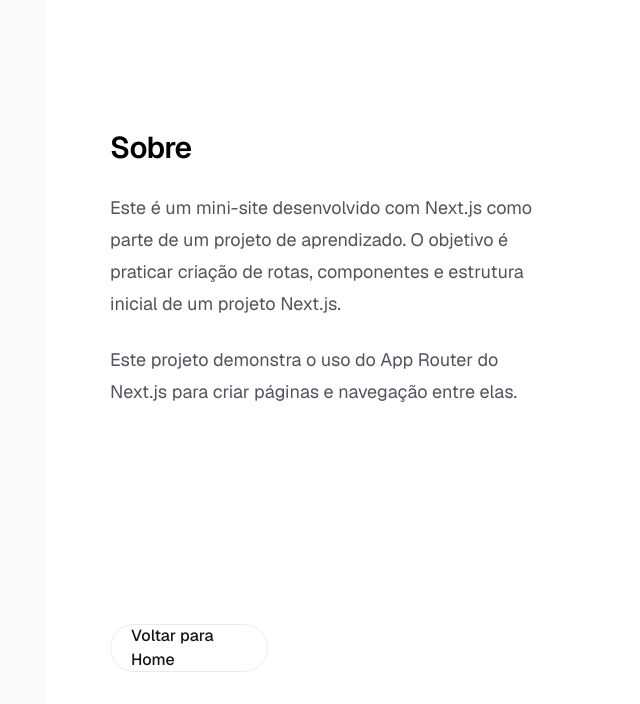
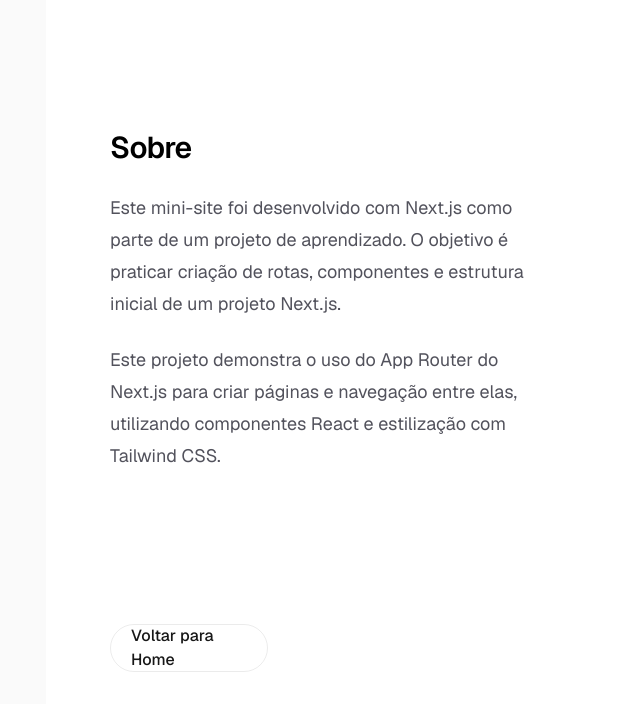
Before and after one commit to davi-aalves/meu-projeto-next, a Next.js app: page /sobre in a window 1280 px wide. Shown: the top 704 px of the page, without its empty margins (210-850 px from the left). Built offline with nearby package versions, Linux system fonts and the light colour scheme.

Commit message:
feat: atualiza página Sobre com informações do projeto e navegação

```diff
--- a/app/sobre/page.js
+++ b/app/sobre/page.js
@@ -1,3 +1,5 @@
+import Link from "next/link";
+
 export default function Sobre() {
   return (
     <div className="flex min-h-screen items-center justify-center bg-zinc-50 font-sans dark:bg-black">
@@ -7,20 +9,21 @@ export default function Sobre() {
             Sobre
           </h1>
           <p className="max-w-md text-lg leading-8 text-zinc-600 dark:text-zinc-400">
-            Este é um mini-site desenvolvido com Next.js como parte de um projeto de aprendizado.
+            Este mini-site foi desenvolvido com Next.js como parte de um projeto de aprendizado.
             O objetivo é praticar criação de rotas, componentes e estrutura inicial de um projeto Next.js.
           </p>
           <p className="max-w-md text-lg leading-8 text-zinc-600 dark:text-zinc-400">
-            Este projeto demonstra o uso do App Router do Next.js para criar páginas e navegação entre elas.
+            Este projeto demonstra o uso do App Router do Next.js para criar páginas e navegação
+            entre elas, utilizando componentes React e estilização com Tailwind CSS.
           </p>
         </div>
         <div className="flex flex-col gap-4 text-base font-medium sm:flex-row">
-          <a
+          <Link
             className="flex h-12 w-full items-center justify-center rounded-full border border-solid border-black/[.08] px-5 transition-colors hover:border-transparent hover:bg-black/[.04] dark:border-white/[.145] dark:hover:bg-[#1a1a1a] md:w-[158px]"
             href="/"
           >
             Voltar para Home
-          </a>
+          </Link>
         </div>
       </main>
     </div>
```
